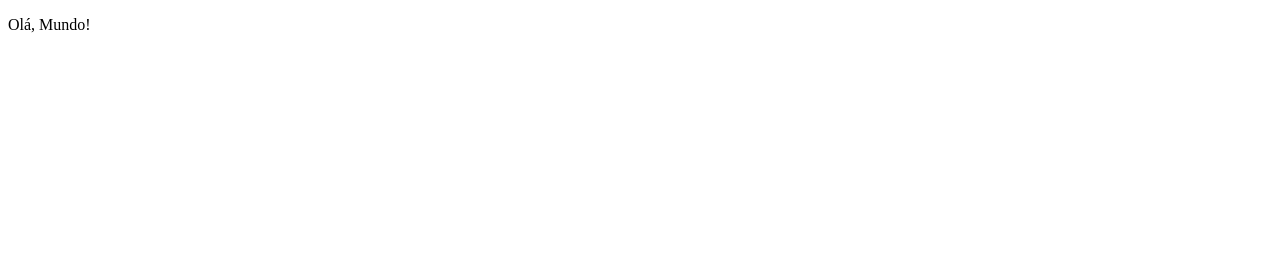
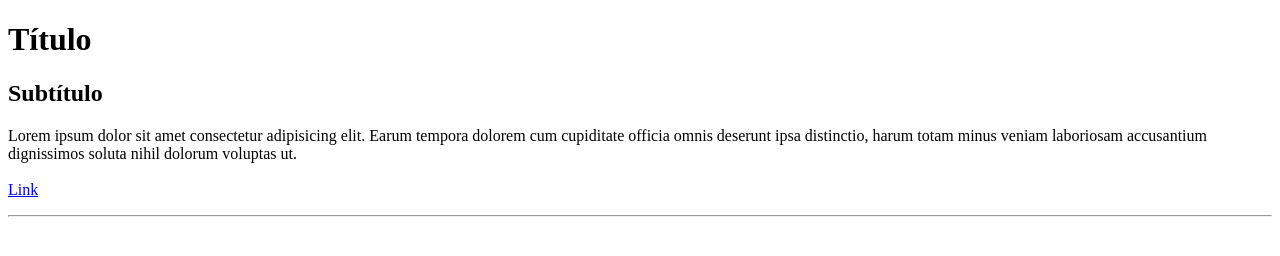
Before and after one commit to Adilson141192/Aula_1, a plain HTML site: page index.html in a window 1280 px wide. Drawn offline with Linux system fonts and the light colour scheme.

Commit message:
072424 aula0203

```diff
--- a/index.html
+++ b/index.html
@@ -6,6 +6,13 @@
     <title>Viagem dos Sonhos</title>
 </head>
 <body>
-    <p>Olá, Mundo!</p>
+    <h1>Título</h1>
+    <h2>Subtítulo</h2>
+    <p>
+        Lorem ipsum dolor sit amet consectetur adipisicing elit. Earum tempora dolorem cum cupiditate officia omnis deserunt ipsa distinctio, harum totam minus veniam laboriosam accusantium dignissimos soluta nihil dolorum voluptas ut.
+        <br><br>
+        <a href="#">Link</a>
+    </p>
+    <hr>
 </body>
 </html>
```
